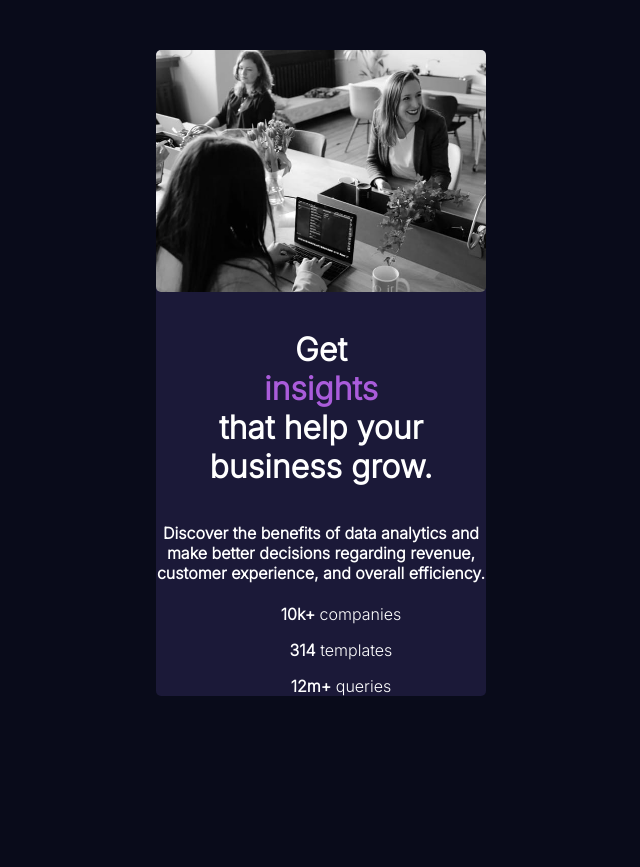
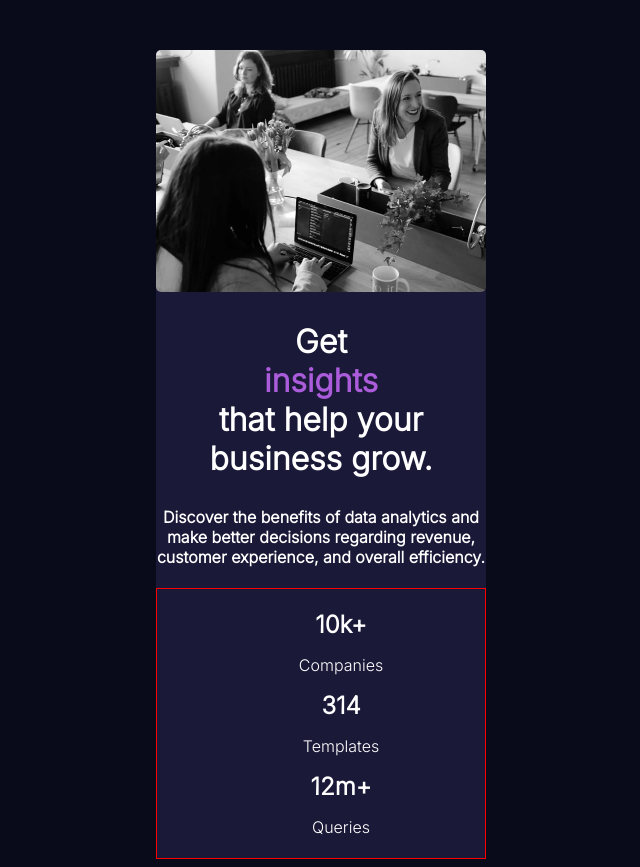
Before and after one commit to MagnusFagerli/FEMentor-Challenge-1, a plain HTML site: page index.html in a window 1280 px wide. Shown: the whole page, without its empty margins (319-959 px from the left). Before the commit the page ends 800 px from the top, so only its background shows below. Drawn offline with Linux system fonts and the light colour scheme.

Commit message:
Last commit.
Happy with changes.

```diff
--- a/index.html
+++ b/index.html
@@ -24,9 +24,9 @@
   experience, and overall efficiency.</h4>
 
 <li class="numbers">
-    <ul><b class="bigbold">10k+</b> companies</ul>
-    <ul><b class="bigbold">314</b> templates</ul>
-    <ul><b class="bigbold">12m+</b> queries</ul>
+    <ul><b class="bigbold">10k+</b><p></p> Companies</ul>
+    <ul><b class="bigbold">314</b><p></p> Templates</ul>
+    <ul><b class="bigbold">12m+</b><p></p> Queries</ul>
 </li>
 
 </div>
--- a/style/style.css
+++ b/style/style.css
@@ -18,7 +18,7 @@ body {
 
 h1 {
   color: hsl(0, 0%, 100%);
-  padding: 1rem;
+  padding: 0.5rem;
   text-align: center;
 }
 
@@ -27,7 +27,7 @@ h1 {
 }
 
 .bigbold {
-  font-size: 16px;
+  font-size: 24px;
 }
 
 h4 {
@@ -39,9 +39,10 @@ h4 {
 .numbers {
   color: hsl(0, 0%, 100%);
   display: block;
+  padding: 5px;
+  text-align: center;
   margin: auto;
-  text-align: center;
-  list-style: none;
+  border: 1px solid red;
 }
 
 .mobile {
```
Also changed, not shown: 1 other file.
